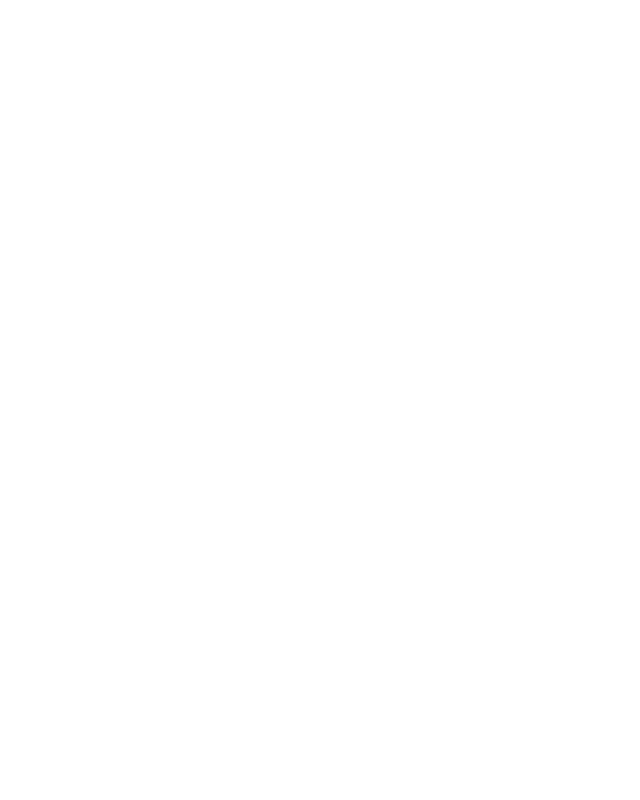
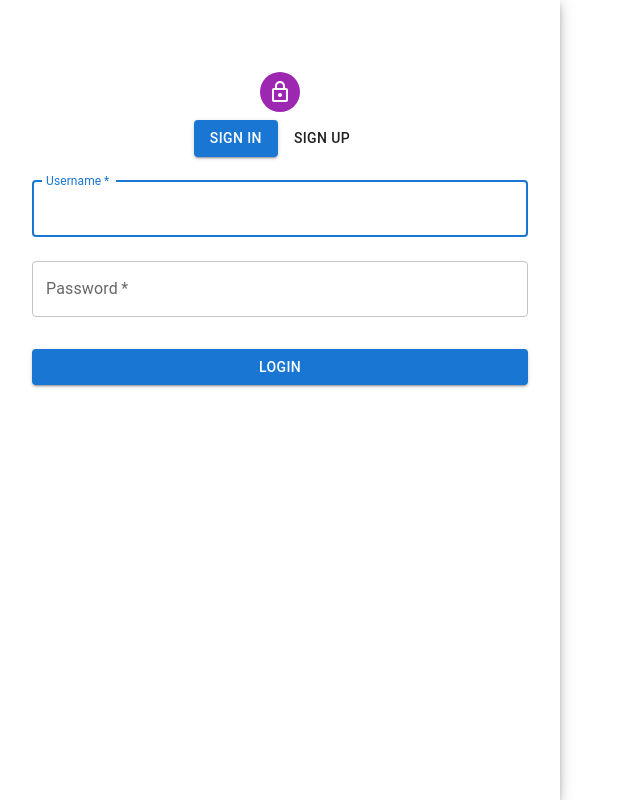
Before and after one commit to Sangita-Dinda-21/ApnaVidioCall, a React (Create React App) app in the folder frontend/: page /auth in a window 1280 px wide. Before the commit this address had no page. Shown: the whole page, without its empty margins (0-640 px from the left). Built offline with nearby package versions, Linux system fonts and the light colour scheme.

Commit message:
Authentication setup Successfully

```diff
--- a/frontend/src/App.js
+++ b/frontend/src/App.js
@@ -2,14 +2,19 @@
 import './App.css';
 import { Route,BrowserRouter as Router, Routes } from 'react-router-dom';
 import LandingPage from './pages/landing';
+import Authentication from './pages/authentication.jsx';
+import { AuthProvider } from './contexts/AuthContext.jsx';
 
 function App() {
   return (
     <>
       <Router>
+        <AuthProvider>
         <Routes>
           <Route path="/" element={<LandingPage />} />
+          <Route path="/auth" element={<Authentication />} />
         </Routes>
+        </AuthProvider>
       </Router>
     </>
   );
--- /dev/null
+++ b/frontend/src/contexts/AuthContext.jsx
@@ -0,0 +1,98 @@
+import axios from "axios";
+import httpStatus from "http-status";
+import { createContext, useContext, useState } from "react";
+import { useNavigate } from "react-router-dom";
+// import server from "../environment";
+
+
+export const AuthContext = createContext({});
+
+const client = axios.create({
+    baseURL: "http://localhost:8000/api/v1/users"
+})
+
+
+export const AuthProvider = ({ children }) => {
+
+    const authContext = useContext(AuthContext);
+
+
+    const [userData, setUserData] = useState(authContext);
+
+
+    const router = useNavigate();
+
+    const handleRegister = async (name, username, password) => {
+        try {
+            let request = await client.post("/register", {
+                name: name,
+                username: username,
+                password: password
+            })
+
+
+            if (request.status === httpStatus.CREATED) {
+                return request.data.message;
+            }
+        } catch (err) {
+            throw err;
+        }
+    }
+
+    const handleLogin = async (username, password) => {
+        try {
+            let request = await client.post("/login", {
+                username: username,
+                password: password
+            });
+
+            console.log(username, password)
+            console.log(request.data)
+
+            if (request.status === httpStatus.OK) {
+                localStorage.setItem("token", request.data.token);
+                router("/home")
+            }
+        } catch (err) {
+            throw err;
+        }
+    }
+
+    const getHistoryOfUser = async () => {
+        try {
+            let request = await client.get("/get_all_activity", {
+                params: {
+                    token: localStorage.getItem("token")
+                }
+            });
+            return request.data
+        } catch
+         (err) {
+            throw err;
+        }
+    }
+
+    const addToUserHistory = async (meetingCode) => {
+        try {
+            let request = await client.post("/add_to_activity", {
+                token: localStorage.getItem("token"),
+                meeting_code: meetingCode
+            });
+            return request
+        } catch (e) {
+            throw e;
+        }
+    }
+
+
+    const data = {
+        userData, setUserData, addToUserHistory, getHistoryOfUser, handleRegister, handleLogin
+    }
+
+    return (
+        <AuthContext.Provider value={data}>
+            {children}
+        </AuthContext.Provider>
+    )
+
+}
--- /dev/null
+++ b/frontend/src/pages/authentication.jsx
@@ -0,0 +1,175 @@
+import * as React from 'react';
+import Avatar from '@mui/material/Avatar';
+import Button from '@mui/material/Button';
+import CssBaseline from '@mui/material/CssBaseline';
+import TextField from '@mui/material/TextField';
+import FormControlLabel from '@mui/material/FormControlLabel';
+import Checkbox from '@mui/material/Checkbox';
+import Link from '@mui/material/Link';
+import Paper from '@mui/material/Paper';
+import Box from '@mui/material/Box';
+import Grid from '@mui/material/Grid';
+import LockOutlinedIcon from '@mui/icons-material/LockOutlined';
+import Typography from '@mui/material/Typography';
+import { createTheme, ThemeProvider } from '@mui/material/styles';
+import { AuthContext } from '../contexts/AuthContext';
+import { Snackbar } from '@mui/material';
+
+
+
+// TODO remove, this demo shouldn't need to reset the theme.
+
+const defaultTheme = createTheme();
+
+export default function Authentication() {
+
+
+
+    const [username, setUsername] = React.useState();
+    const [password, setPassword] = React.useState();
+    const [name, setName] = React.useState();
+    const [error, setError] = React.useState();
+    const [message, setMessage] = React.useState();
+
+
+    const [formState, setFormState] = React.useState(0);
+
+    const [open, setOpen] = React.useState(false)
+
+
+    const { handleRegister, handleLogin } = React.useContext(AuthContext);
+
+    let handleAuth = async () => {
+        try {
+            if (formState === 0) {
+
+                let result = await handleLogin(username, password)
+
+
+            }
+            if (formState === 1) {
+                let result = await handleRegister(name, username, password);
+                console.log(result);
+                setUsername("");
+                setMessage(result);
+                setOpen(true);
+                setError("")
+                setFormState(0)
+                setPassword("")
+            }
+        } catch (err) {
+
+            console.log(err);
+            let message = (err.response.data.message);
+            setError(message);
+        }
+    }
+
+
+    return (
+        <ThemeProvider theme={defaultTheme}>
+            <Grid container component="main" sx={{ height: '100vh' }}>
+                <CssBaseline />
+                <Grid
+                    item
+                    xs={false}
+                    sm={4}
+                    md={7}
+                    sx={{
+                        backgroundImage: 'url(https://source.unsplash.com/random?wallpapers)',
+                        backgroundRepeat: 'no-repeat',
+                        backgroundColor: (t) =>
+                            t.palette.mode === 'light' ? t.palette.grey[50] : t.palette.grey[900],
+                        backgroundSize: 'cover',
+                        backgroundPosition: 'center',
+                    }}
+                />
+                <Grid item xs={12} sm={8} md={5} component={Paper} elevation={6} square>
+                    <Box
+                        sx={{
+                            my: 8,
+                            mx: 4,
+                            display: 'flex',
+                            flexDirection: 'column',
+                            alignItems: 'center',
+                        }}
+                    >
+                        <Avatar sx={{ m: 1, bgcolor: 'secondary.main' }}>
+                            <LockOutlinedIcon />
+                        </Avatar>
+
+
+                        <div>
+                            <Button variant={formState === 0 ? "contained" : ""} onClick={() => { setFormState(0) }}>
+                                Sign In
+                            </Button>
+                            <Button variant={formState === 1 ? "contained" : ""} onClick={() => { setFormState(1) }}>
+                                Sign Up
+                            </Button>
+                        </div>
+
+                        <Box component="form" noValidate sx={{ mt: 1 }}>
+                            {formState === 1 ? <TextField
+                                margin="normal"
+                                required
+                                fullWidth
+                                id="username"
+                                label="Full Name"
+                                name="username"
+                                value={name}
+                                autoFocus
+                                onChange={(e) => setName(e.target.value)}
+                            /> : <></>}
+
+                            <TextField
+                                margin="normal"
+                                required
+                                fullWidth
+                                id="username"
+                                label="Username"
+                                name="username"
+                                value={username}
+                                autoFocus
+                                onChange={(e) => setUsername(e.target.value)}
+
+                            />
+                            <TextField
+                                margin="normal"
+                                required
+                                fullWidth
+                                name="password"
+                                label="Password"
+                                value={password}
+                                type="password"
+                                onChange={(e) => setPassword(e.target.value)}
+
+                                id="password"
+                            />
+
+                            <p style={{ color: "red" }}>{error}</p>
+
+                            <Button
+                                type="button"
+                                fullWidth
+                                variant="contained"
+                                sx={{ mt: 3, mb: 2 }}
+                                onClick={handleAuth}
+                            >
+                                {formState === 0 ? "Login " : "Register"}
+                            </Button>
+
+                        </Box>
+                    </Box>
+                </Grid>
+            </Grid>
+
+            <Snackbar
+
+                open={open}
+                autoHideDuration={4000}
+                message={message}
+            />
+
+        </ThemeProvider>
+    );
+}
--- a/frontend/src/pages/landing.jsx
+++ b/frontend/src/pages/landing.jsx
@@ -24,7 +24,7 @@
                     <h1><span style={{color:"#FF9839"}}>Connect</span> with your loved ones</h1>
                     <p>Cover a distance by Apna Vidio Call</p>
                     <div role="button">
-                        <Link to={"/home"}>Get Started</Link>
+                        <Link to={"/auth"}>Get Started</Link>
                     </div>
                 </div>
                 <div>
```
Also changed, not shown: frontend/package.json (+7 -0 lines), 2 other files (tests, documents, lock files or other folders).
